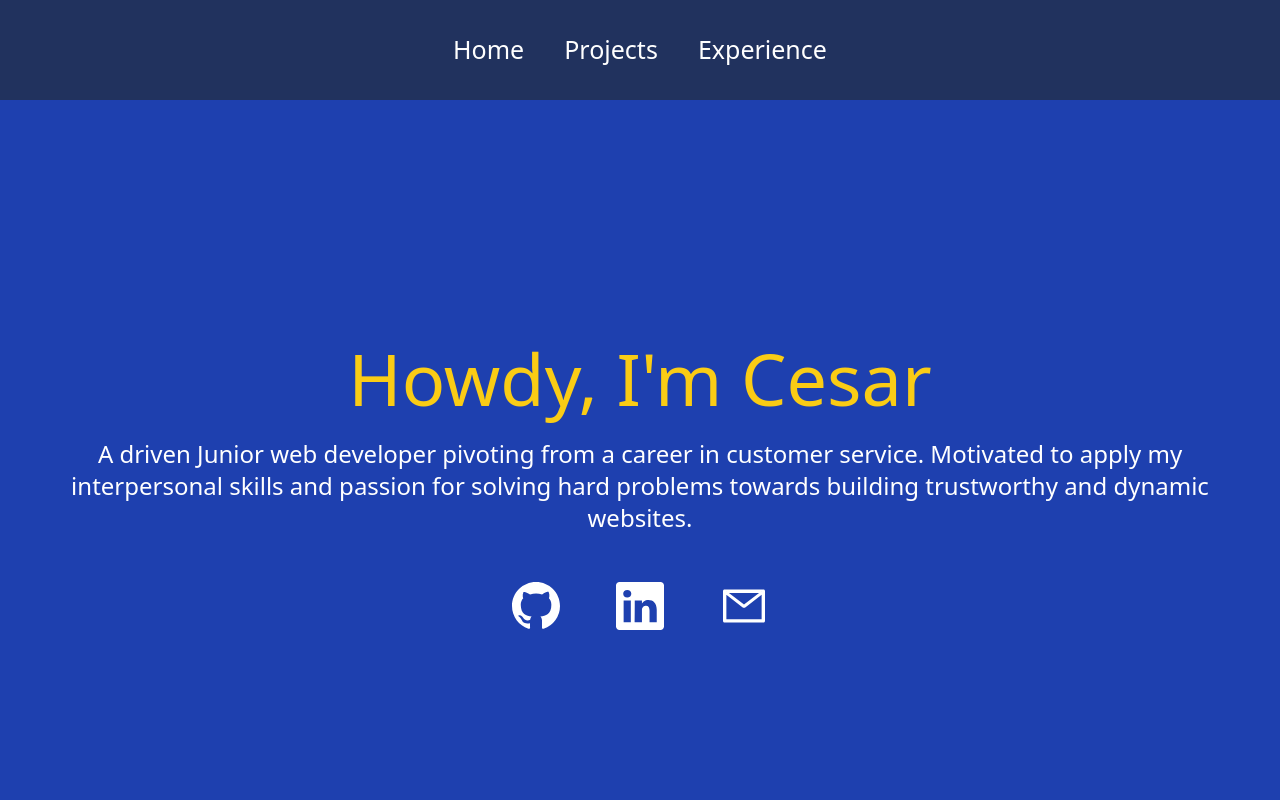
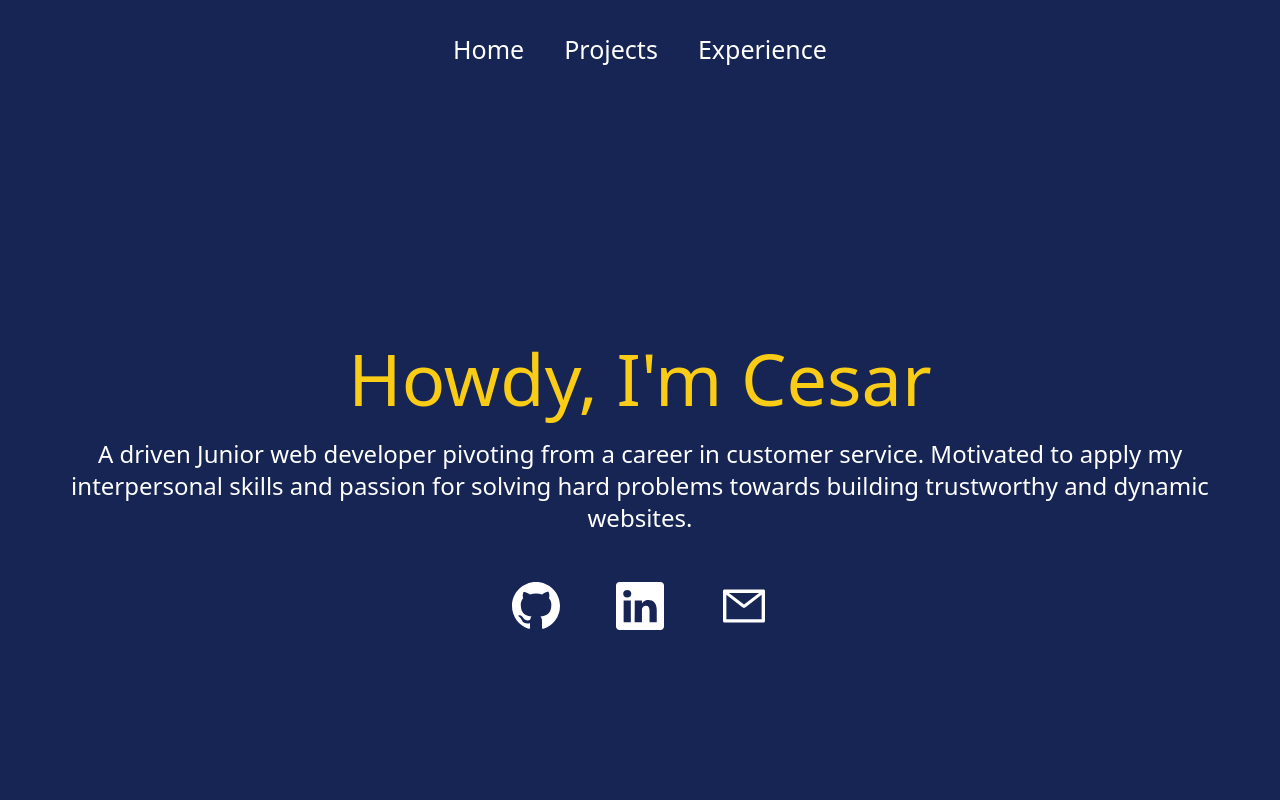
Before and after one commit to wowgr8/personal-portfolio, a React (Create React App) app: page / in a window 1280 px wide. Shown: the top 800 px of the page. Built offline with nearby package versions, Linux system fonts and the light colour scheme.

Commit message:
add matching blue background color

```diff
--- a/src/pages/Home.js
+++ b/src/pages/Home.js
@@ -5,7 +5,7 @@ import { AiOutlineMail } from 'react-icons/ai';
 function Home() {
   return (
     <div className='w-full items-center font-sans text-blue-800'>
-      <div className='about w-full h-screen flex flex-col justify-center items-center text-center bg-blue-800 text-white'>
+      <div className='about w-full h-screen flex flex-col justify-center items-center text-center bg-blue-950 text-white'>
         <h2 className="text-7xl text-yellow-400 h-24 pb-4">Howdy, I'm Cesar</h2>
         <div className='w-70 text-4xl px-8'>
           <p className="lg:text-2xl">A driven Junior web developer pivoting from a career in customer service. Motivated to apply my interpersonal skills and passion for solving hard problems towards building trustworthy and dynamic websites.</p>
--- a/src/styles/Navbar.css
+++ b/src/styles/Navbar.css
@@ -1,7 +1,7 @@
 .navbar {
   width: 100%;
   height: 100px;
-  background: #21325e;
+  background: #172554;
 }
 
 .links {
```
